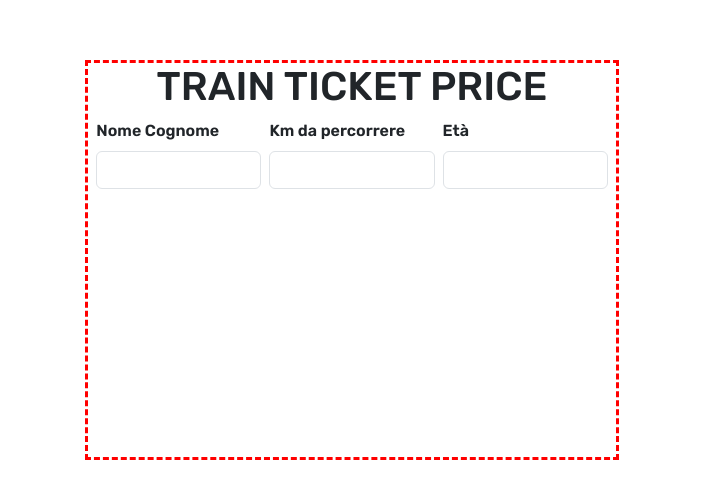
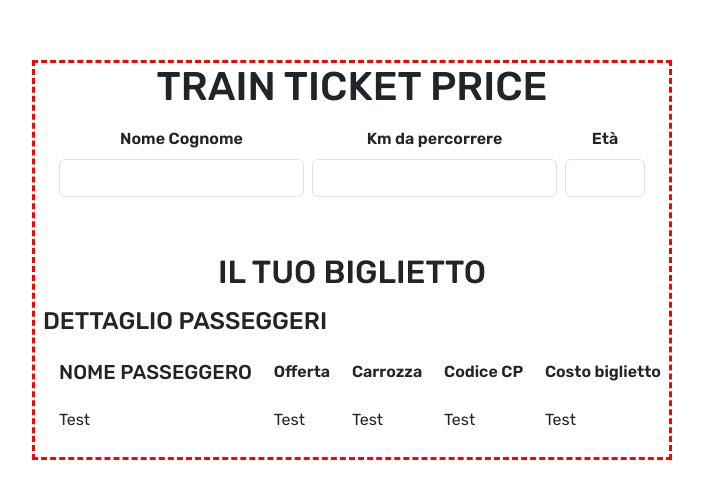
Before and after one commit to AiroldiFederico/js-biglietto-treno-form, a plain HTML site: page index.html in a window 1280 px wide. Shown: the part 140-638 px from the top of the page, without its empty margins (288-991 px from the left). Drawn offline with nearby package versions, Linux system fonts and the light colour scheme.

Commit message:
FASE 2  inserisco output in html

```diff
--- a/asset/css/style.css
+++ b/asset/css/style.css
@@ -8,3 +8,11 @@ body {
 section {
   border: dashed red;
 }
+
+ul li {
+  list-style-type: none;
+}
+
+ul {
+  padding-left: 0rem;
+}
--- a/index.html
+++ b/index.html
@@ -32,31 +32,31 @@
         <main class="col-12 h-100 m-auto d-flex justify-content-center align-items-center">
 
             <!-- form train ticket -->
-            <section class="col-5 h-50 px-2 m-auto d-flex flex-column">
+            <section class="col-6 h-50 px-2 m-auto d-flex flex-column">
 
                 <h1 class="text-center">TRAIN TICKET PRICE</h1>
 
                 <!-- INPUT FORM -->
                 <div>
                     <!-- dati da inserire -->
-                    <div class="d-flex justify-content-center gap-2">
+                    <div class="d-flex justify-content-center gap-2 my-2">
                         <!-- input Nome e Cognome -->
-                        <div>
+                        <div class="text-center">
                             <label for="InputNameLastname" class="form-label">Nome Cognome</label>
                             <input type="text" class="form-control" id="InputNameLastname">
                         </div>
 
                         <!-- Input Kilometri -->
-                        <div>
+                        <div class="text-center">
                             <label for="Inputkm" class="form-label">Km da percorrere</label>
                             <input type="text" class="form-control" id="Inputkm">
                         </div>
 
 
                         <!-- Input Età -->
-                        <div>
+                        <div class="text-center">
                             <label for="Inputage" class="form-label">Età</label>
-                            <input type="number" class="form-control" id="Inputage">
+                            <input type="number" class="form-control" id="Inputage" min="1" max="99" step="1">
                         </div>
                     </div>
 
@@ -76,8 +76,51 @@
                 </div>
 
                 <!-- OUTPUT FORM -->
-                <div>
+                <div class="mt-5">
+                    <h2 class="text-center mb-3">IL TUO BIGLIETTO</h2>
 
+                    <h4 class="mb-2">DETTAGLIO PASSEGGERI</h4>
+
+                    <!-- Output dati -->
+                    <div class="mt-4">
+                        <ul class="d-flex justify-content-between">
+                            <li>
+                                <!-- output 1 -->
+                                <div>
+                                    <h5>NOME PASSEGGERO</h5>
+                                    <p class="mt-4 fw-normal">Test</p>
+                                </div>
+                            </li>
+                            <li>
+                                <!-- output 2 -->
+                                <div>
+                                    <strong>Offerta</strong>
+                                    <p class="mt-4 fw-normal">Test</p>
+                                </div>
+                            </li>
+                            <li>
+                                <!-- output 3 -->
+                                <div>
+                                    <strong>Carrozza</strong>
+                                    <p class="mt-4 fw-normal">Test</p>
+                                </div>
+                            </li>
+                            <li>
+                                <!-- output 4 -->
+                                <div>
+                                    <strong>Codice CP</strong>
+                                    <p class="mt-4 fw-normal">Test</p>
+                                </div>
+                            </li>
+                            <li>
+                                <!-- output 5 -->
+                                <div>
+                                    <strong>Costo biglietto</strong>
+                                    <p class="mt-4 fw-normal">Test</p>
+                                </div>
+                            </li>
+                        </ul>
+                    </div>
                 </div>
 
             </section>
```
